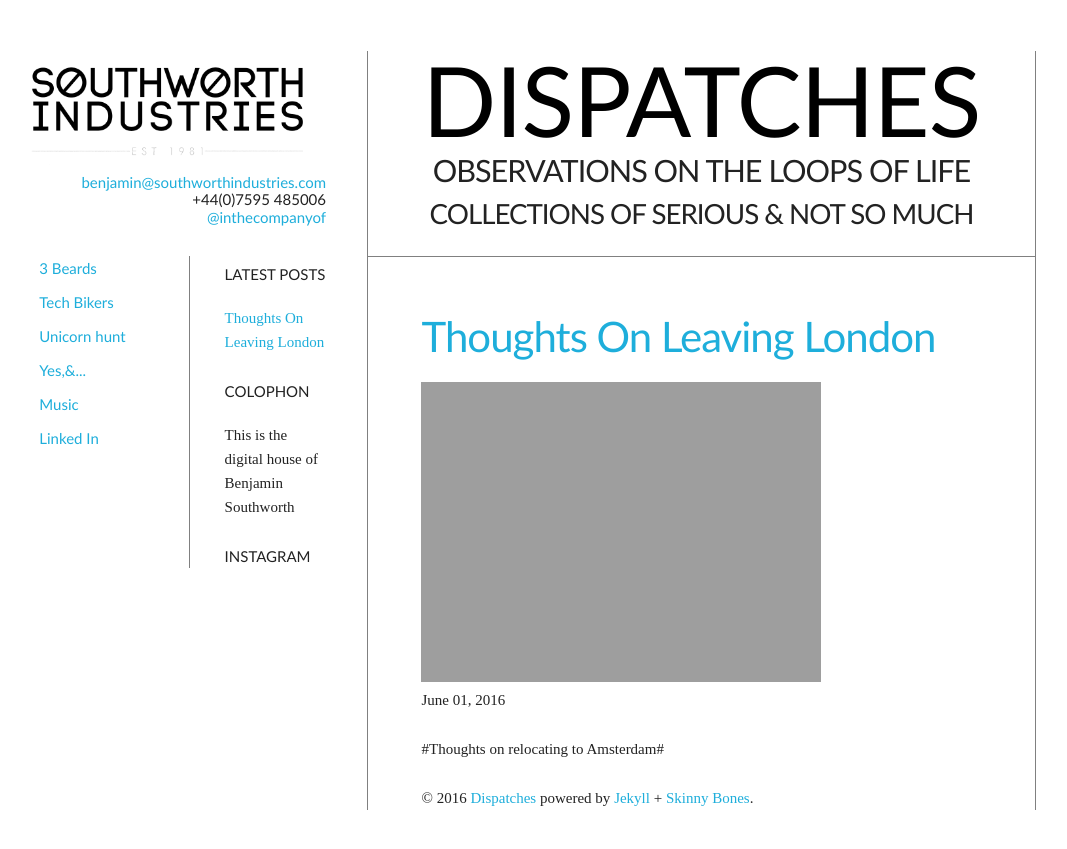
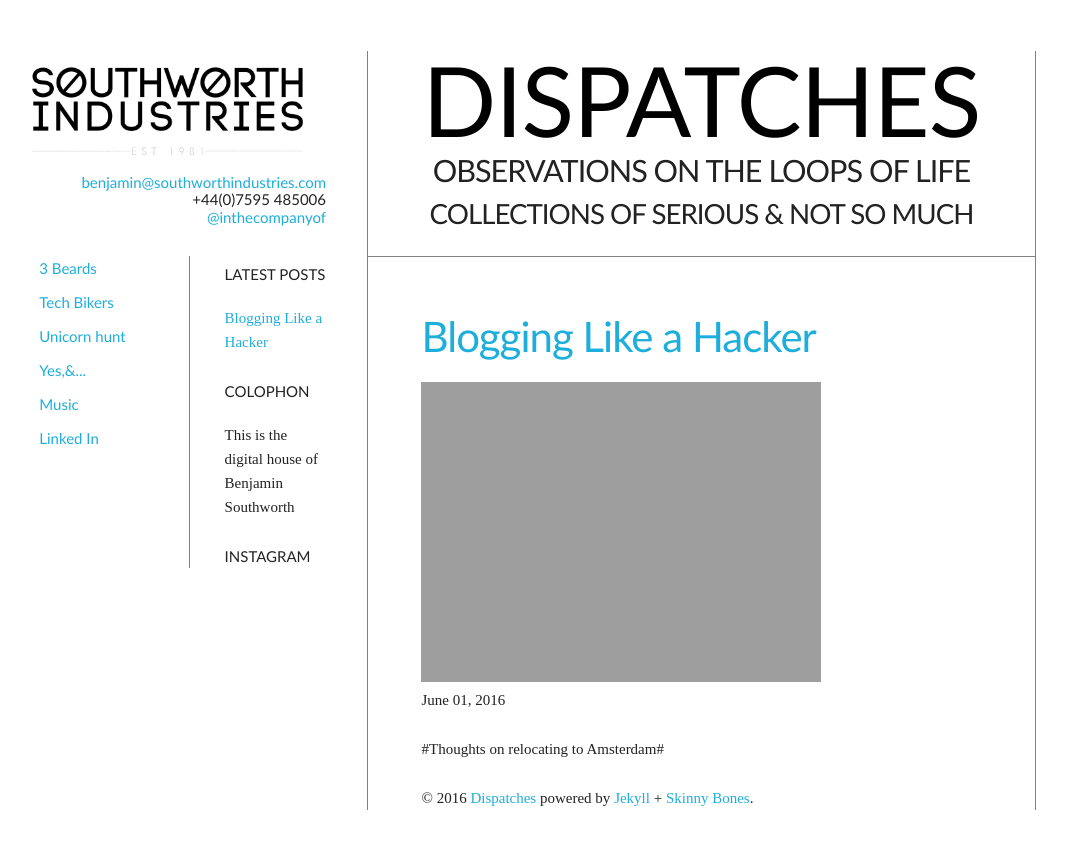
Before and after one commit to inthecompanyofus/dispatches, a Jekyll site: the page built from index.md, in a window 1280 px wide. Shown: the top 849 px of the page, without its empty margins (116-1183 px from the left). Built offline with Jekyll 4.4.1, drawn with Linux system fonts in a browser that asks for light colours; comment, search, counter and statistics services are not loaded.

Commit message:
added front matter which seems important

```diff
--- a/_posts/2016-06-01-Thoughts-On-Leaving-London.markdown
+++ b/_posts/2016-06-01-Thoughts-On-Leaving-London.md
@@ -1,3 +1,8 @@
+---
+layout: post
+title: Blogging Like a Hacker
+---
+
 #Thoughts on relocating to Amsterdam#
 
 Hello world, so, I've finally finished a collection of chores, both online and offline, and am now finally ensconced in my new home, a 17th century house in the heart of Amsterdam. Top floor, spiral staircase, and the sound of happy tourists and locals alike floating up from the street  below. ( niewendjik, for those wishing to stalk).
```
Also changed, not shown: Gemfile.lock.
